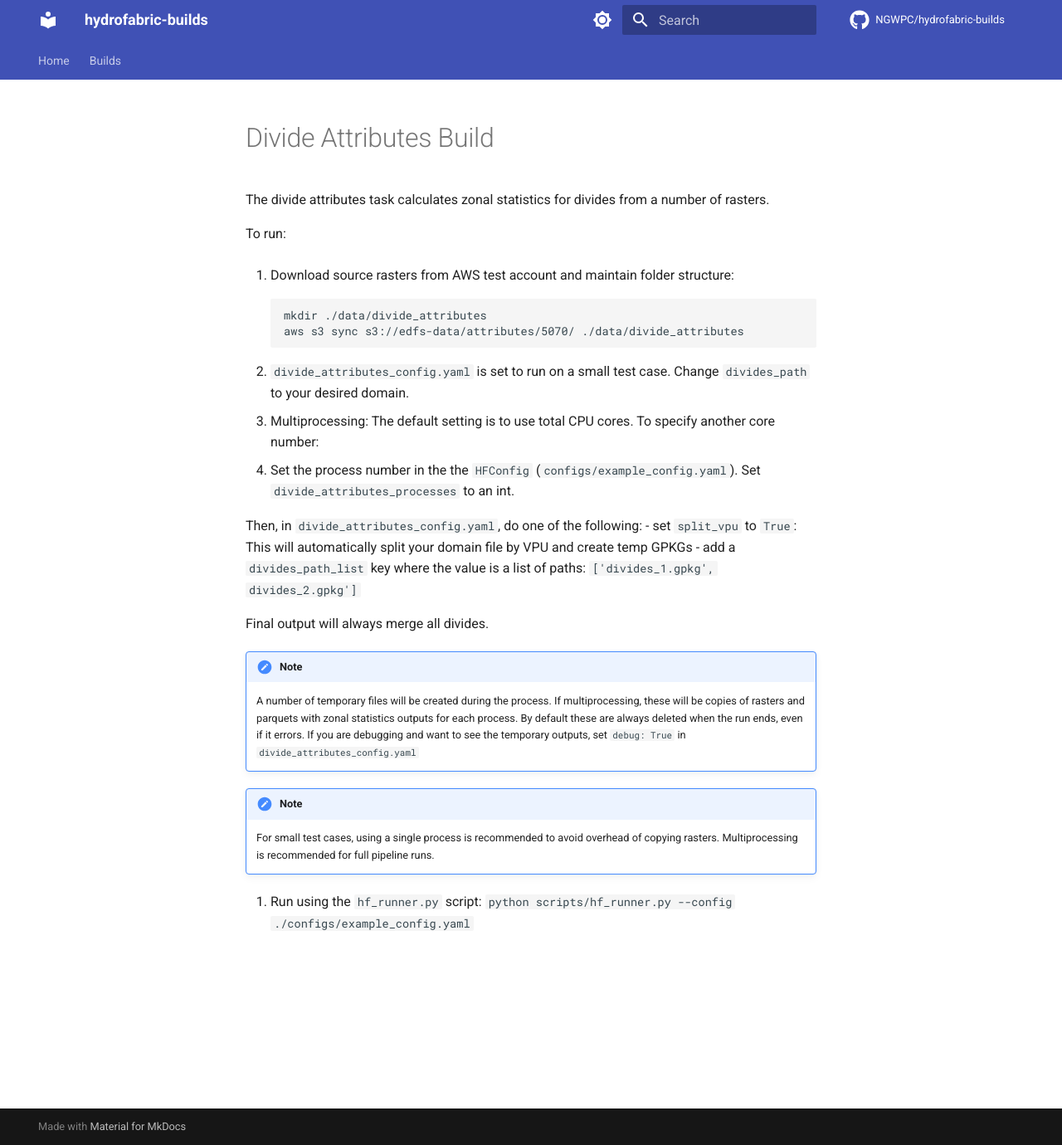
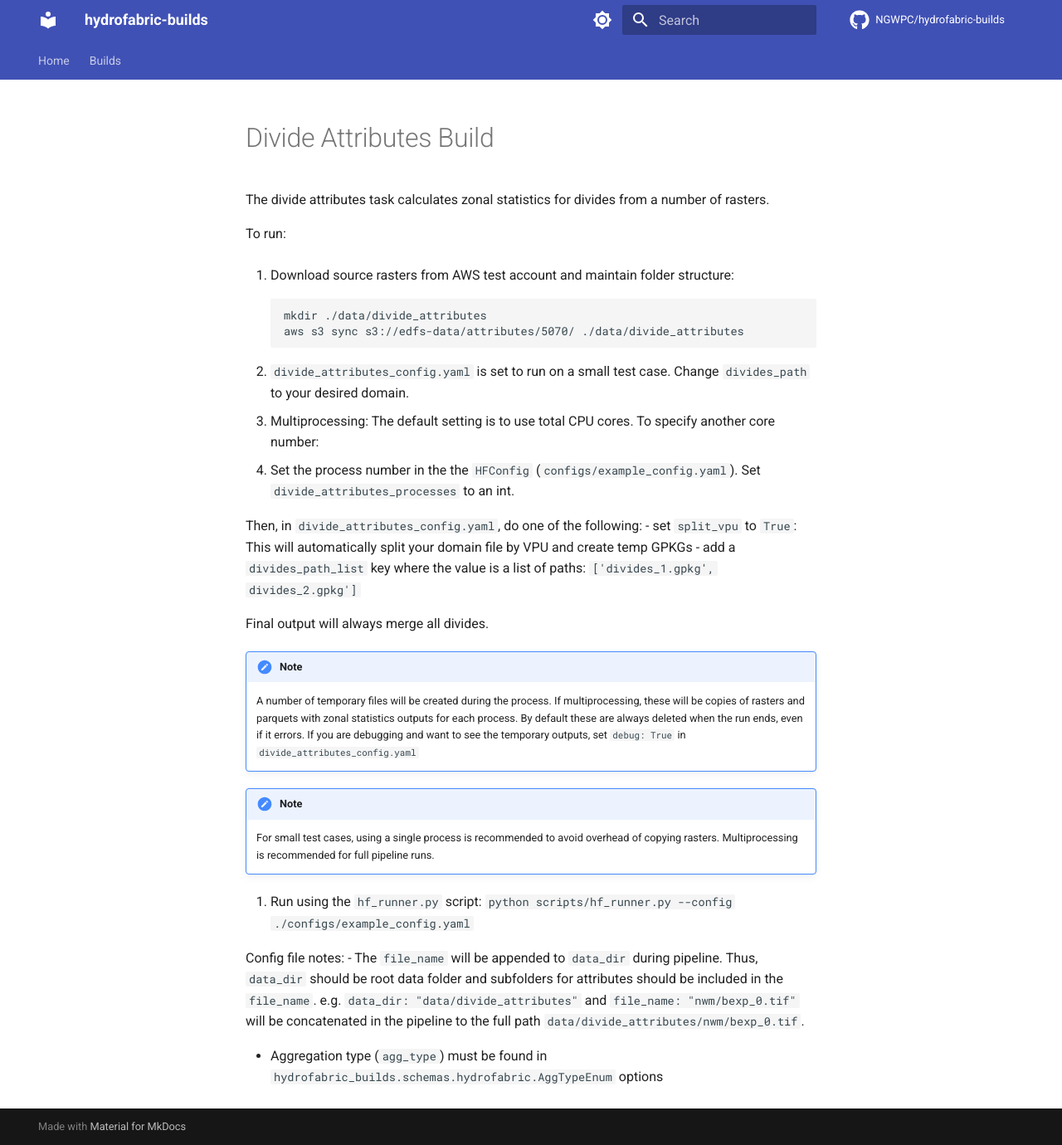
Before and after one commit to NGWPC/nhf-builds, an MkDocs documentation site: the page built from docs/builds/divide_attributes.md, in a window 1280 px wide and 1380 px high. Shown: the whole window at 83% size. Built offline with MkDocs 1.6.1 and Material for MkDocs 9.7.7, drawn with Linux system fonts in a browser that asks for light colours; comment, search, counter and statistics services are not loaded.

Commit message:
docs: edit

```diff
--- a/docs/builds/divide_attributes.md
+++ b/docs/builds/divide_attributes.md
@@ -29,3 +29,8 @@ Final output will always merge all divides.
     For small test cases, using a single process is recommended to avoid overhead of copying rasters. Multiprocessing is recommended for full pipeline runs.
 
 4. Run using the `hf_runner.py` script: `python scripts/hf_runner.py --config ./configs/example_config.yaml`
+
+Config file notes:
+- The `file_name` will be appended to `data_dir` during pipeline. Thus, `data_dir` should be root data folder and subfolders for attributes should be included in the `file_name`. e.g. `data_dir: "data/divide_attributes"` and `file_name: "nwm/bexp_0.tif"` will be concatenated in the pipeline to the full path `data/divide_attributes/nwm/bexp_0.tif`.
+
+- Aggregation type (`agg_type`) must be found in `hydrofabric_builds.schemas.hydrofabric.AggTypeEnum` options
```
